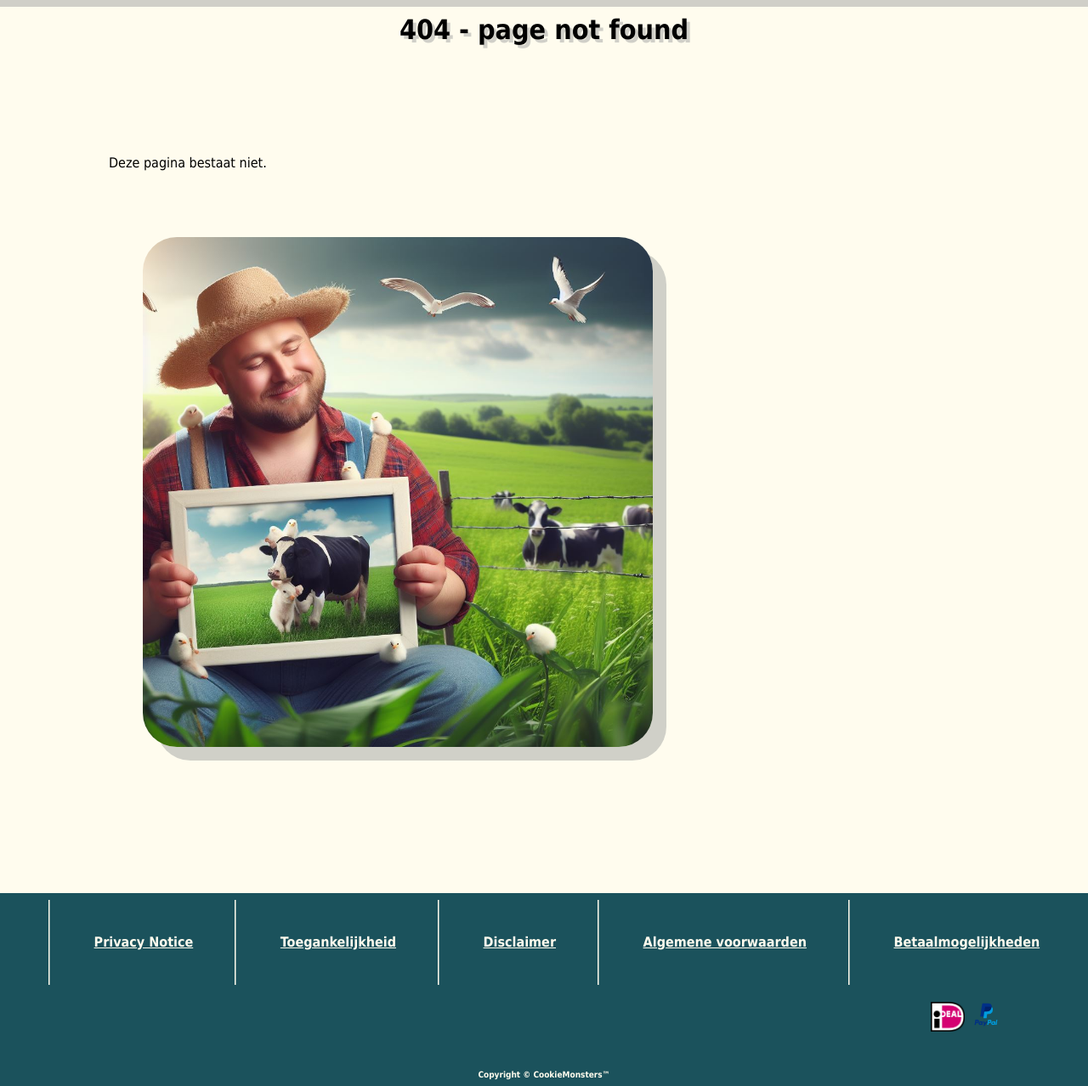
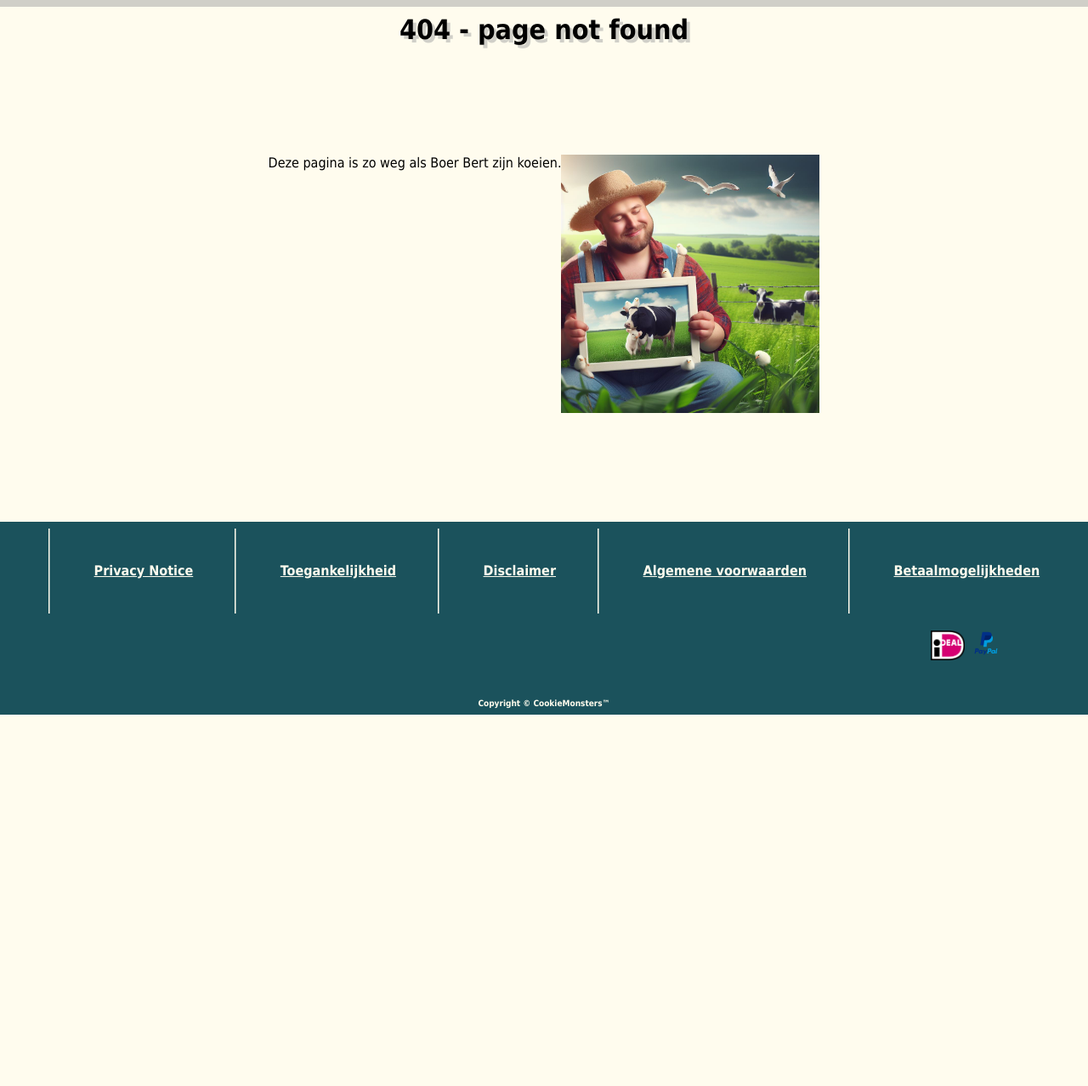
Before and after one commit to Sander470/Boer-Bert, a PHP site: page /404.php in a window 1280 px wide. Shown: the part 56-1334 px from the top of the page at 85% size. After the commit the page ends 897 px from the top, so only its background shows below. Run offline with PHP 8.4, Linux system fonts and the light colour scheme.

Commit message:
Revert "changed styling"
something went wrong, help

```diff
--- a/website/_404.php
+++ b/website/_404.php
@@ -1,6 +1,5 @@
 <div class="title">404 - page not found</div>
 <div class="pageNotfound">
-    <p>Deze pagina bestaat niet.</p>
-    <br><br>
+    <p>Deze pagina is zo weg als Boer Bert zijn koeien.</p>
     <img src="wwwroot/img/BoerBert.jpeg" alt="404-img">
 </div>
--- a/website/AdminDash.php
+++ b/website/_AdminDash.php
@@ -11,7 +11,7 @@ echo "<p class='gateText'>$jsonString<p>";
         <input type="radio" name="gateState" value="true">open</button>
         <input type="radio" name="gateState" value="false">close</button>
         <br>
-        <button type=submit class="gateButton" >submit</button>
+        <button type=submit class="gateButton">submit</button>
     </form>
 </body>
 <script>
--- a/website/configGate.json
+++ b/website/configGate.json
@@ -1 +1 @@
-{"gateState":"false"}
+{"gateState":"true"}
--- a/website/wwwroot/css/style.css
+++ b/website/wwwroot/css/style.css
@@ -150,16 +150,11 @@ body {
 
 /* 404 */
 .pageNotfound {
+    height: 70svh;
     width: 100%;
+    display: flex;
+    justify-content: center;
     padding: 10%;
-}
-.pageNotfound img{
-    height: 75svh;
-    width: auto;
-    margin: 5svh;
-    align-self: center;
-    border-radius: 5svh;
-    box-shadow: 2svh 2svh var(--shadow);
 }
 
 /* General style other pages */
@@ -407,6 +402,8 @@ form .name {
     flex-direction: column;
     justify-content: space-evenly;
 }
+
+
 
 .submit {
     /* padding: 0.5rem; */
```
